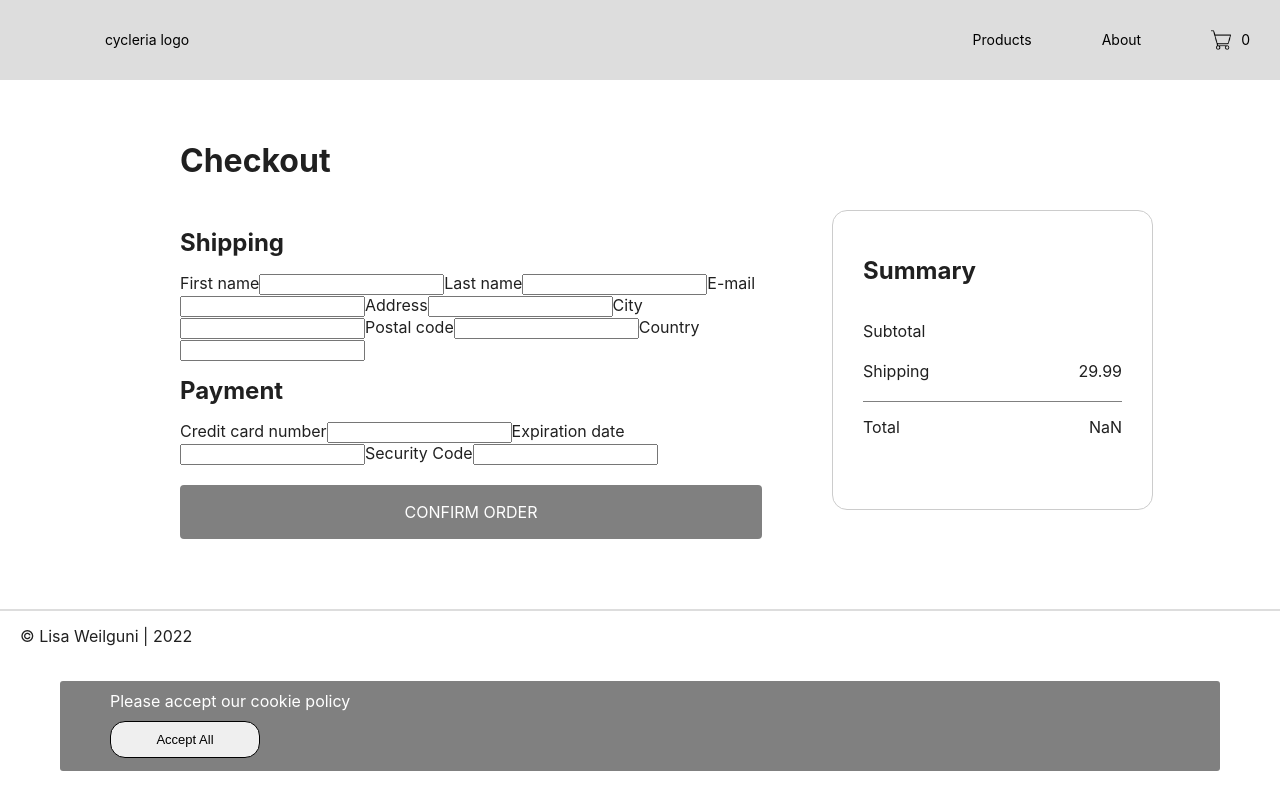
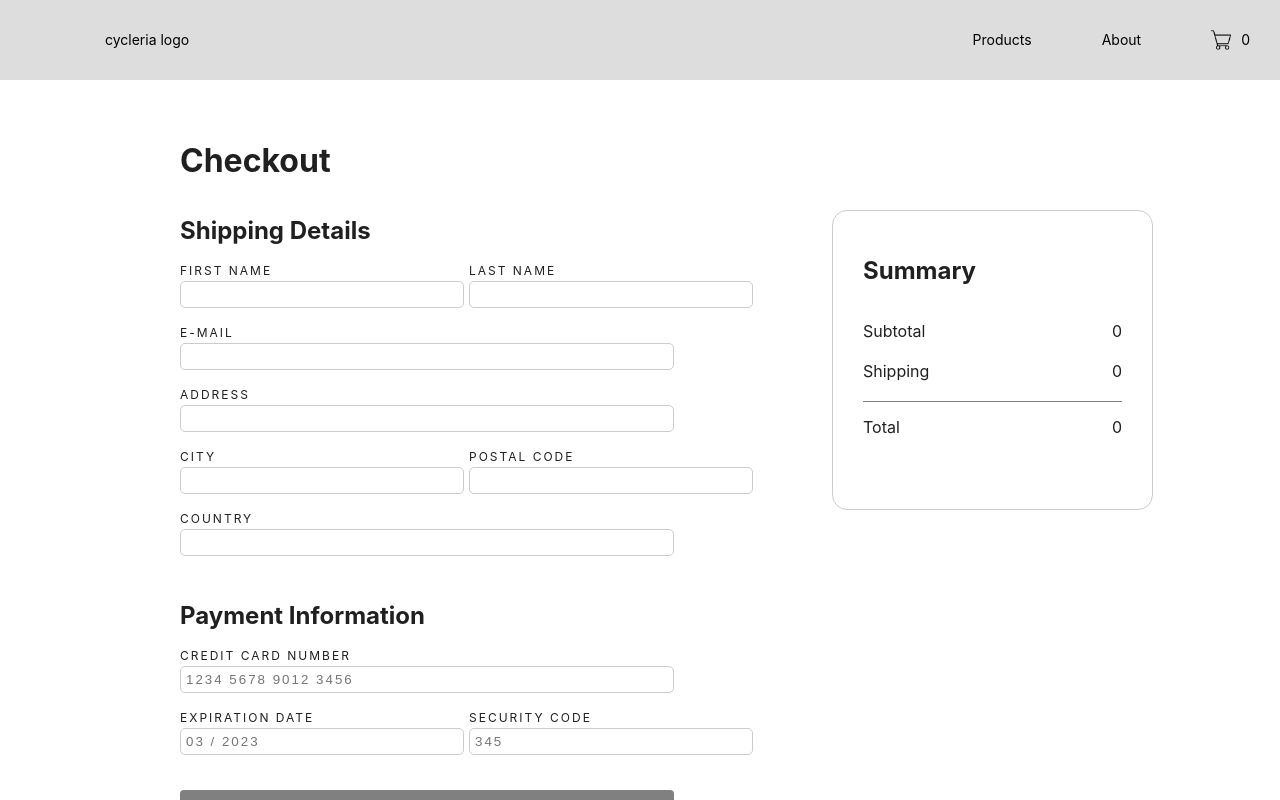
Before and after one commit to lisaweilguni/next-js-ecommerce-store, a Next.js app: page /checkout in a window 1280 px wide. Shown: the top 800 px of the page. Built offline with nearby package versions, Linux system fonts and the light colour scheme; no server answers; the database is empty; what dotenv-safe would draw is missing.

Commit message:
Style checkout form

```diff
--- a/pages/checkout.js
+++ b/pages/checkout.js
@@ -1,6 +1,5 @@
 import { css } from '@emotion/react';
 import Head from 'next/head';
-import Image from 'next/image';
 import Link from 'next/link';
 import { getProducts } from '../database/products';
 
@@ -10,12 +9,90 @@ const checkoutPageStyles = css`
   gap: 40px;
 `;
 
+const h1Styles = css`
+  margin-bottom: 0;
+`;
+
 const userDataFormStyles = css`
   width: 60%;
   display: flex;
   flex-direction: column;
-  gap: 20px;
+  gap: 30px;
   padding: 30px;
+`;
+
+const inputFieldsRowStyles = css`
+  display: flex;
+  flex-direction: row;
+  gap: 100px;
+`;
+
+const longFieldStyles = css`
+  display: flex;
+  flex-direction: column;
+  margin-bottom: 15px;
+
+  input {
+    border: 1px solid rgba(0, 0, 0, 0.1);
+    border-radius: 5px;
+    border: 0;
+    padding: 5px;
+    border: 1px solid #ccc;
+    background-color: transparent;
+    width: 494px;
+  }
+
+  label {
+    font-size: 12px;
+    font-weight: 400;
+    text-transform: uppercase;
+    letter-spacing: 2px;
+  }
+
+  input::placeholder {
+    letter-spacing: 2px;
+  }
+
+  input:hover {
+    transition: all 300ms ease;
+    border: 1px solid #4c4a52;
+  }
+`;
+
+const shortFieldStyles = css`
+  display: flex;
+  flex-direction: column;
+  margin-bottom: 15px;
+
+  input {
+    border: 1px solid rgba(0, 0, 0, 0.1);
+    border-radius: 5px;
+    border: 0;
+    padding: 5px;
+    border: 1px solid #ccc;
+    background-color: transparent;
+    width: 150%;
+  }
+
+  label {
+    font-size: 12px;
+    font-weight: 400;
+    text-transform: uppercase;
+    letter-spacing: 2px;
+  }
+
+  input::placeholder {
+    letter-spacing: 2px;
+  }
+
+  input:hover {
+    transition: all 300ms ease;
+    border: 1px solid #4c4a52;
+  }
+`;
+
+const paymentInfoStyles = css`
+  margin-top: 50px;
 `;
 
 const checkoutBoxStyles = css`
@@ -39,8 +116,11 @@ const checkoutProductButtonStyles = css`
   transition: 0.2s ease-in-out;
   text-decoration: none;
   color: white;
+  font-size: 16px;
   text-align: center;
   cursor: pointer;
+  margin-top: 20px;
+  width: 494px;
 
   &:hover {
     background-color: white;
@@ -64,6 +144,11 @@ const productSumTotalStyles = css`
   border-top: 1px solid grey;
   padding-top: 15px;
 `;
+
+// Prevent page refresh
+const handleSubmit = (event) => {
+  event.preventDefault();
+};
 
 export default function Checkout(props) {
   const cartWithNameAndPrice = props.cart?.map((cart) => {
@@ -92,71 +177,110 @@ export default function Checkout(props) {
       </div>
 
       <div css={userDataFormStyles}>
-        <h1>Checkout</h1>
-        <form>
-          <h2>Shipping</h2>
+        <h1 css={h1Styles}>Checkout</h1>
+        <form onSubmit={handleSubmit}>
+          <h2>Shipping Details</h2>
+          <div css={inputFieldsRowStyles}>
+            <div css={shortFieldStyles}>
               <label htmlFor="first-name">First name</label>
-          <input id="first-name" data-test-id="checkout-first-name" required />
+              <input
+                id="first-name"
+                data-test-id="checkout-first-name"
+                required
+              />
+            </div>
+            <div css={shortFieldStyles}>
               <label htmlFor="last-name">Last name</label>
-          <input id="last-name" data-test-id="checkout-last-name" required />
+              <input
+                id="last-name"
+                data-test-id="checkout-last-name"
+                required
+              />
+            </div>
+          </div>
+          <div css={longFieldStyles}>
             <label htmlFor="email">E-mail</label>
             <input id="email" data-test-id="checkout-email" required />
+          </div>
+          <div css={longFieldStyles}>
             <label htmlFor="address">Address</label>
             <input id="address" data-test-id="checkout-address" required />
+          </div>
+          <div css={inputFieldsRowStyles}>
+            <div css={shortFieldStyles}>
               <label htmlFor="city">City</label>
               <input id="city" data-test-id="checkout-city" required />
+            </div>
+            <div css={shortFieldStyles}>
               <label htmlFor="postal-code">Postal code</label>
               <input
                 id="postal-code"
                 data-test-id="checkout-postal-code"
                 required
               />
+            </div>
+          </div>
+          <div css={longFieldStyles}>
             <label htmlFor="country">Country</label>
             <input id="country" data-test-id="checkout-country" required />
-
-          <h2>Payment</h2>
+          </div>
+          <div css={paymentInfoStyles}>
+            <h2>Payment Information</h2>
+            <div css={longFieldStyles}>
               <label htmlFor="credit-card-number">Credit card number</label>
               <input
                 id="credit-card-number"
                 data-test-id="checkout-credit-card"
+                placeholder="1234 5678 9012 3456"
                 required
               />
+            </div>
+            <div css={inputFieldsRowStyles}>
+              <div css={shortFieldStyles}>
                 <label htmlFor="expiration-date">Expiration date</label>
                 <input
                   id="expiration-date"
                   data-test-id="checkout-expiration-date"
+                  placeholder="03 / 2023"
                   required
                 />
+              </div>
+              <div css={shortFieldStyles}>
                 <label htmlFor="security-code">Security Code</label>
                 <input
                   id="security-code"
                   data-test-id="checkout-security-code"
+                  placeholder="345"
                   required
                 />
-        </form>
+              </div>
+            </div>
+          </div>
+
           <Link href="/thankyou">
-          <a
+            <button
               data-test-id="checkout-confirm-order"
               css={checkoutProductButtonStyles}
             >
               CONFIRM ORDER
-          </a>
+            </button>
           </Link>
+        </form>
       </div>
 
       <div css={checkoutBoxStyles}>
         <h2>Summary</h2>
         <div css={productSumStyles}>
           <div>Subtotal</div>
-          <div>{cartTotalPrice}</div>
+          <div>{!props.cart?.length ? 0 : cartTotalPrice}</div>
         </div>
         <div css={productSumStyles}>
           <div>Shipping</div>
-          <div>29.99</div>
+          <div>{!props.cart?.length ? 0 : 29.99}</div>
         </div>
         <div css={productSumTotalStyles}>
           <div>Total</div>
-          <div>{cartTotalPrice + 29.99}</div>
+          <div>{!props.cart?.length ? 0 : cartTotalPrice + 29.99}</div>
         </div>
       </div>
     </div>
```
Also changed, not shown: pages/cart.js (+8 -2 lines). Lines whose indentation alone changed are shown as unchanged.
